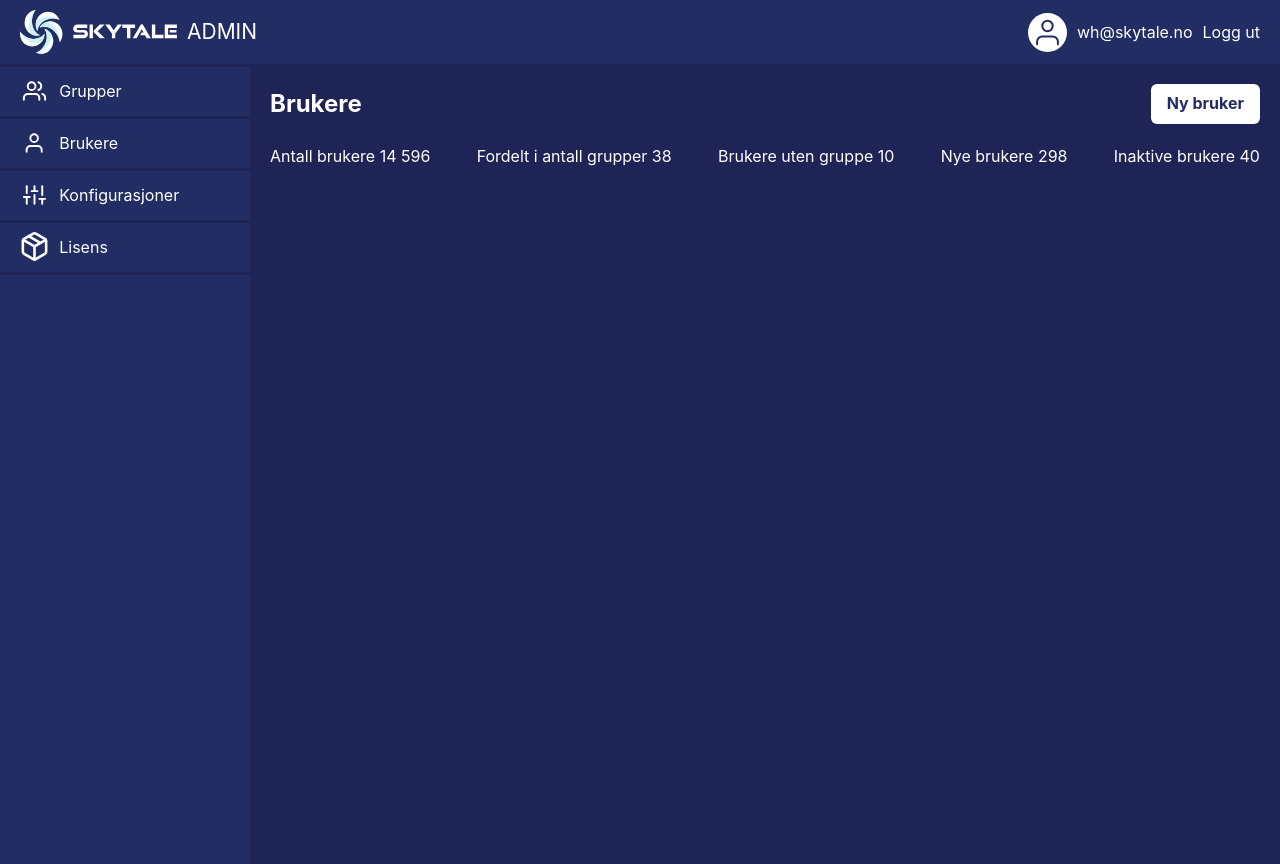
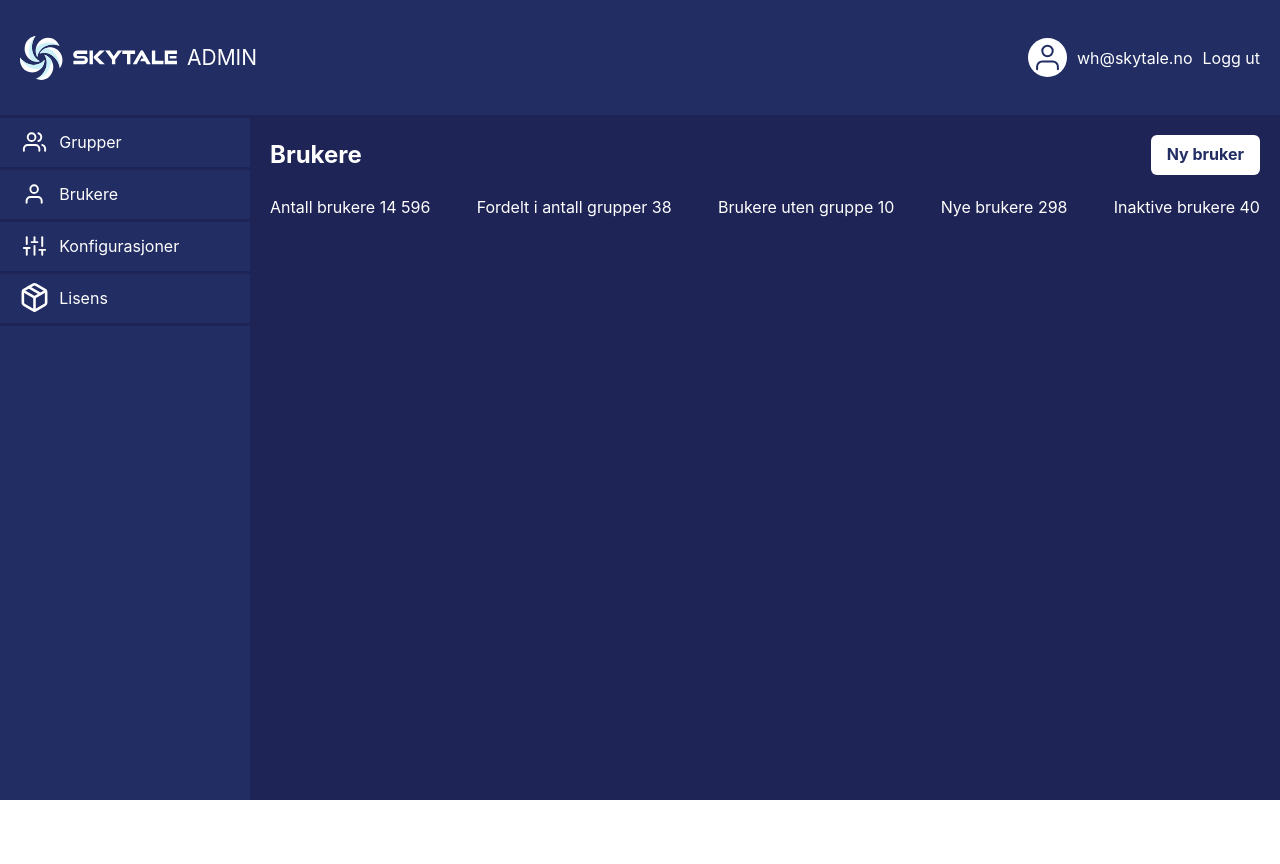
Before and after one commit to JanWilliamHaug/ReactSkytaleAdmin, a React (Vite) app in the folder my-app/: page / in a window 1280 px wide. After the commit the page ends 800 px from the top, so only its background shows below. Built offline with nearby package versions, Linux system fonts and the light colour scheme.

Commit message:
Made header taller

```diff
--- a/my-app/src/global.css
+++ b/my-app/src/global.css
@@ -7,9 +7,10 @@ body {
     font-family: 'Inter', sans-serif;
     background-color: #1E2455; /* Set your global background color */
     color: white; /* Default text color */
-}
+  }
 
-#root {
+  #root {
     display: flex;
     height: 100vh;
-}
+    width: 100vw; /* Ensure full width */
+  }
--- a/my-app/src/pages/layout/index.tsx
+++ b/my-app/src/pages/layout/index.tsx
@@ -9,9 +9,9 @@ const Layout: React.FC = () => {
   return (
     <Flex direction="column" height="100vh" width="100vw">
       <Header />
-      <Flex flex="1">
+      <Flex flex="1" overflow="hidden">
         <Sidebar />
-        <Box flex="1" padding="20px" backgroundColor="#1E2455" color="white" minWidth="0">
+        <Box flex="1" padding="20px" backgroundColor="#1E2455" color="white" overflow="auto">
           <Outlet />
         </Box>
       </Flex>
--- a/my-app/src/pages/shared/Header.css
+++ b/my-app/src/pages/shared/Header.css
@@ -1,27 +1,43 @@
 /* src/pages/shared/Header.css */
-.header-container {
+
+.header {
+  background-color: #212D63;
+  padding: 10px 20px;
+  height: 115px; /* Adjust this height as needed */
+  display: flex;
   justify-content: space-between;
   align-items: center;
-    background-color: var(--Ocean-3, #212D63);
-    padding: 10px 20px;
-    height: 120px;
 }
 
-  .header-title {
-    color: var(--White, #FFF);
-    font-family: Inter;
+.header .logo {
+  display: flex;
+  align-items: center;
+}
+
+.header .logo img {
+  height: 44px;
+}
+
+.header .title {
+  color: #FFF;
+  font-family: 'Inter', sans-serif;
   font-size: 21px;
   font-weight: 400;
   text-transform: uppercase;
   margin-left: 10px;
 }
 
-  .header-user-email {
-    color: var(--White, #FFF);
+.header .user-info {
+  display: flex;
+  align-items: center;
+}
+
+.header .user-info img {
+  height: 39px;
+}
+
+.header .user-info .email,
+.header .user-info .logout {
+  color: #FFF;
   margin-left: 10px;
 }
-
-  .header-logout {
-    color: var(--White, #FFF);
-    margin-left: 10px;
-  }
--- a/my-app/src/pages/shared/Header.tsx
+++ b/my-app/src/pages/shared/Header.tsx
@@ -3,37 +3,19 @@ import React from 'react';
 import { Flex, Text, Image } from '@chakra-ui/react';
 import logo from '@/assets/scss/images/logo.svg';
 import userIcon from '@/assets/scss/images/user-icon.svg';
+import './Header.css';
 
 const Header: React.FC = () => {
   return (
-    <Flex
-      justifyContent="space-between"
-      alignItems="center"
-      backgroundColor="var(--Ocean-3, #212D63)"
-      padding="10px 20px"
-      height="150px" // Adjusted height
-    >
-      <Flex alignItems="center">
-        <Image src={logo} alt="Logo" height="44px" />
-        <Text
-          color="var(--White, #FFF)"
-          fontFamily="Inter"
-          fontSize="21px"
-          fontWeight="400"
-          textTransform="uppercase"
-          ml="10px"
-        >
-          Admin
-        </Text>
+    <Flex className="header">
+      <Flex className="logo">
+        <Image src={logo} alt="Logo" />
+        <Text className="title">Admin</Text>
       </Flex>
-      <Flex alignItems="center">
-        <Image src={userIcon} alt="User Icon" height="39px" />
-        <Text color="var(--White, #FFF)" ml="10px">
-          wh@skytale.no
-        </Text>
-        <Text color="var(--White, #FFF)" ml="10px">
-          Logg ut
-        </Text>
+      <Flex className="user-info">
+        <Image src={userIcon} alt="User Icon" />
+        <Text className="email">wh@skytale.no</Text>
+        <Text className="logout">Logg ut</Text>
       </Flex>
     </Flex>
   );
```
Lines whose indentation alone changed are shown as unchanged.
